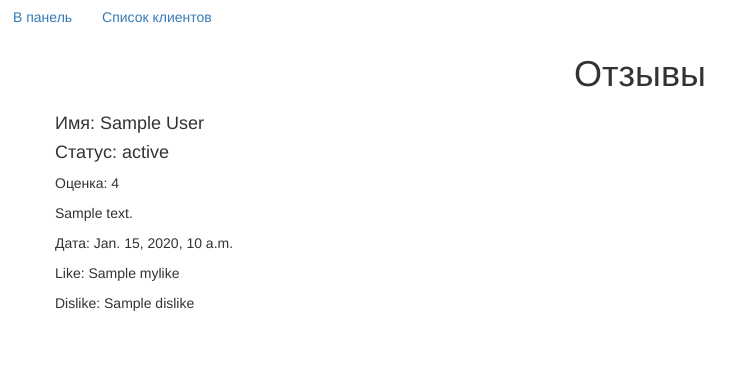
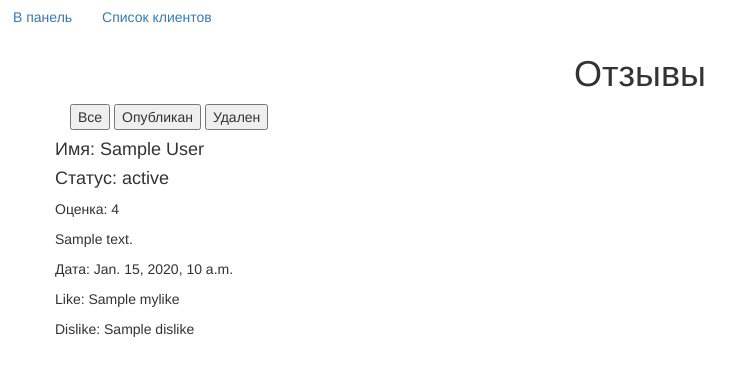
Before and after one commit to bm-666/adminpanel, a Django app: template clientstat/templates/resurs_commets.html in a window 1280 px wide. Shown: the top 376 px of the page, without its empty margins (0-753 px from the left). Run offline with Django 3.2, Linux system fonts and the light colour scheme; the template is opened without the code that fills it: most values are stand-ins (such as "Sample title", 1, 10 or a date in 2020); some libraries are stand-ins or nearby versions.

Commit message:
Add files via upload

```diff
--- a/clientstat/templates/client_detail.html
+++ b/clientstat/templates/client_detail.html
@@ -11,9 +11,9 @@
             <p class="card-text">
             <h5>Рейтинг: {{yandex.raiting}}</h5>
             <h5>Дата парсинга: {{yandex.date_parse}}</h5>
-            <h5>Колличество коментариев: {{yandex.count_comments}}</h5>
+            <h5>Колличество отзывов: {{yandex.count_comments}}</h5>
             </p>
-            <a href="{{ yandex.get_absolute_url }}/raiting" class="card-title card-link">Рейтинг по дням</a>
+            <a href="{{ yandex.get_absolute_url }}/rating" class="card-title card-link">Рейтинг по дням</a>
             <a href="{{ yandex.get_absolute_url }}" class="card-title card-link">Отзывы</a>
         </div>
     </div>
--- a/clientstat/templates/index.html
+++ b/clientstat/templates/index.html
@@ -23,6 +23,7 @@
     {% block client_detail %} {% endblock%}
     {% block comment %} {% endblock%}
     {% block raiting %} {% endblock%}
+    {% block date_comment %} {% endblock%}
 </body>
 <script src="https://ajax.googleapis.com/ajax/libs/jquery/3.5.1/jquery.min.js"></script>
 <script src="{% static 'js/main.js' %}"></script>
--- a/clientstat/templates/resurs_commets.html
+++ b/clientstat/templates/resurs_commets.html
@@ -6,16 +6,29 @@
     <center>Отзывы</center>
 </h1>
 <div class="container">
+    <div class="filter">
+        <button class="button button_type_all" data-filter="all">Все</button>
+        <button class="button button_type_published" data-filter="published">Опубликан</button>
+        <button class="button button_type_delete" data-filter="delete">Удален</button>
+    </div>
     <div class="row">
         {% for i in comments %}
 
-        <div class="card mycard">
+        <div class="card mycard review">
 
             <p class="h4 p"> Имя: {{i.author_comment}}</p>
-            <p class="h4 p">Статус: {{i.status_comment}}</p>
+            {% if i.status_comment == 'Опубликован' %}
+            <p class="h4 p published">Статус: {{i.status_comment}}</p>
+            {% else %}
+            <p class="h4 p delete">Статус: {{i.status_comment}}</p>
+            {% endif %}
+
             <p class="mycard p">Оценка: {{i.comment_stars}} </p>
             <p class="mycard p">{{i.text_comment}} </p>
             <p class="p">Дата: {{i.date_comment}} </p>
+            {% if i.status_comment == 'Удален'%}
+            <p class="p">Удален: {{i.date_delete}} </p>
+            {% endif %}
             <p class="like p">Like: {{i.mylike}} </p>
             <p class="dislike p">Dislike: {{i.dislike}} </p>
 
```
Also changed, not shown: clientstat/templates/raiting.html (+21 -0 lines).
